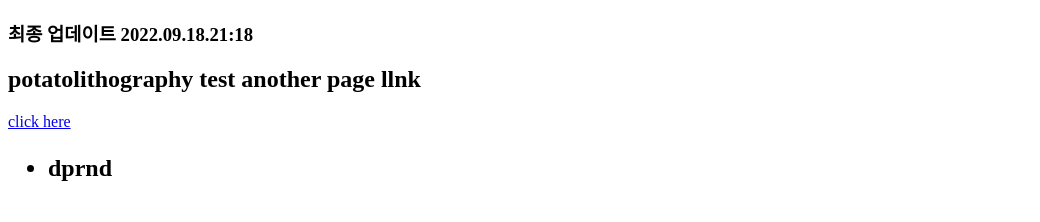
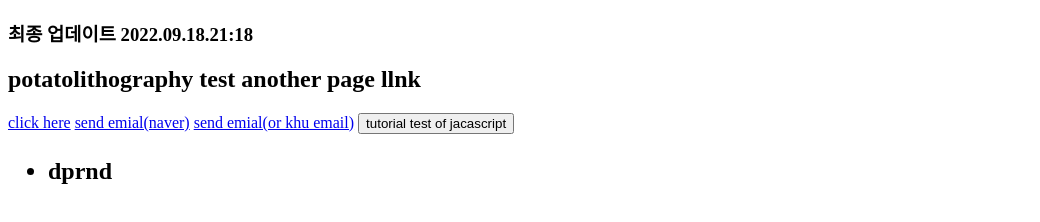
Before and after one commit to tmdgus3/cosh314, a plain HTML site: page index.html in a window 1280 px wide. Shown: the part 70-292 px from the top of the page, without its empty margins (0-1040 px from the left). Drawn offline with Linux system fonts and the light colour scheme.

Commit message:
Update index.html

```diff
--- a/index.html
+++ b/index.html
@@ -11,7 +11,10 @@
 
 	   <h2> potatolithography test another page llnk</h2>
 	   <a href="https://sites.google.com/view/potatolithography/%ED%99%88?authuser=1"> click here</a>
+	   <a href="mailto:newnmiso03@naver.com">send emial(naver)</a>
+	   <a href="mailto:cosh@khu.ac.kr">send emial(or khu email)</a>
 
+	   <button onclick="document.loaction='default.asp'">tutorial test of jacascript</button>
       <h2>
       <ul>
 	 <li>
```
